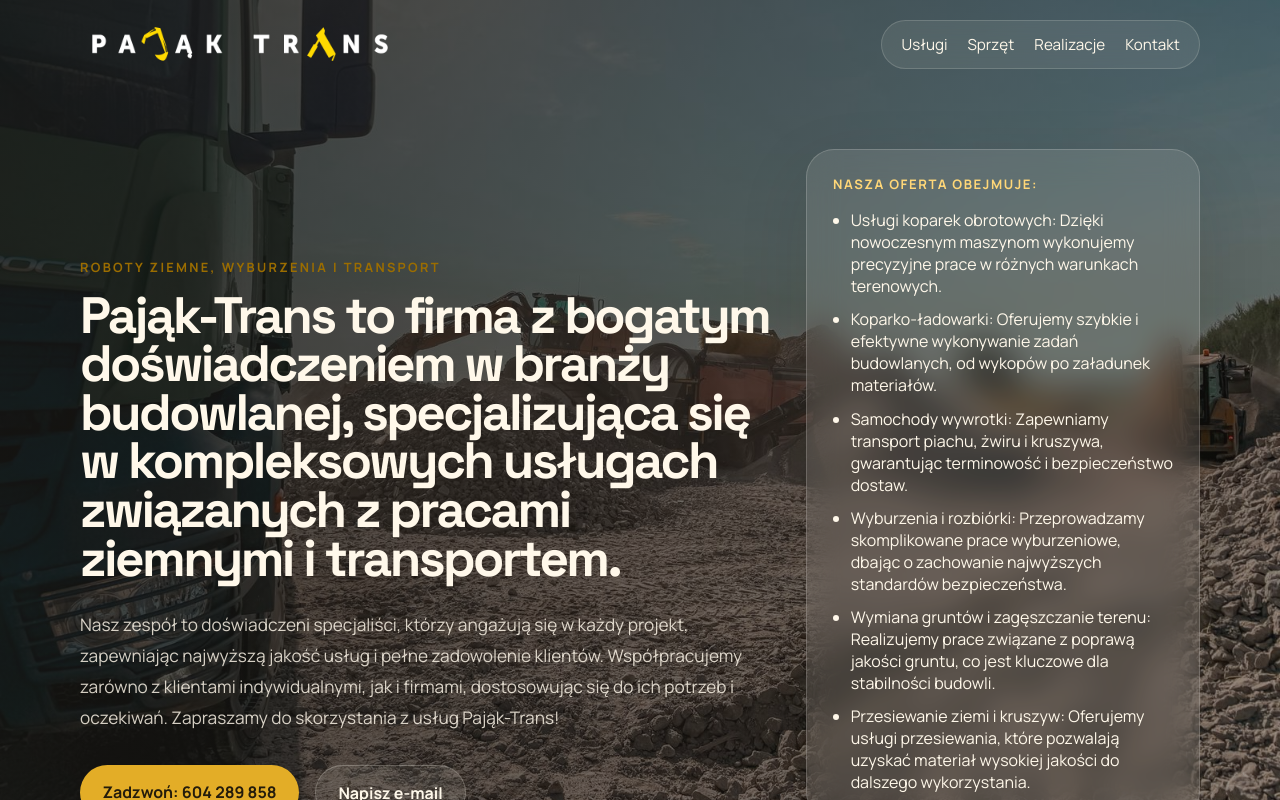
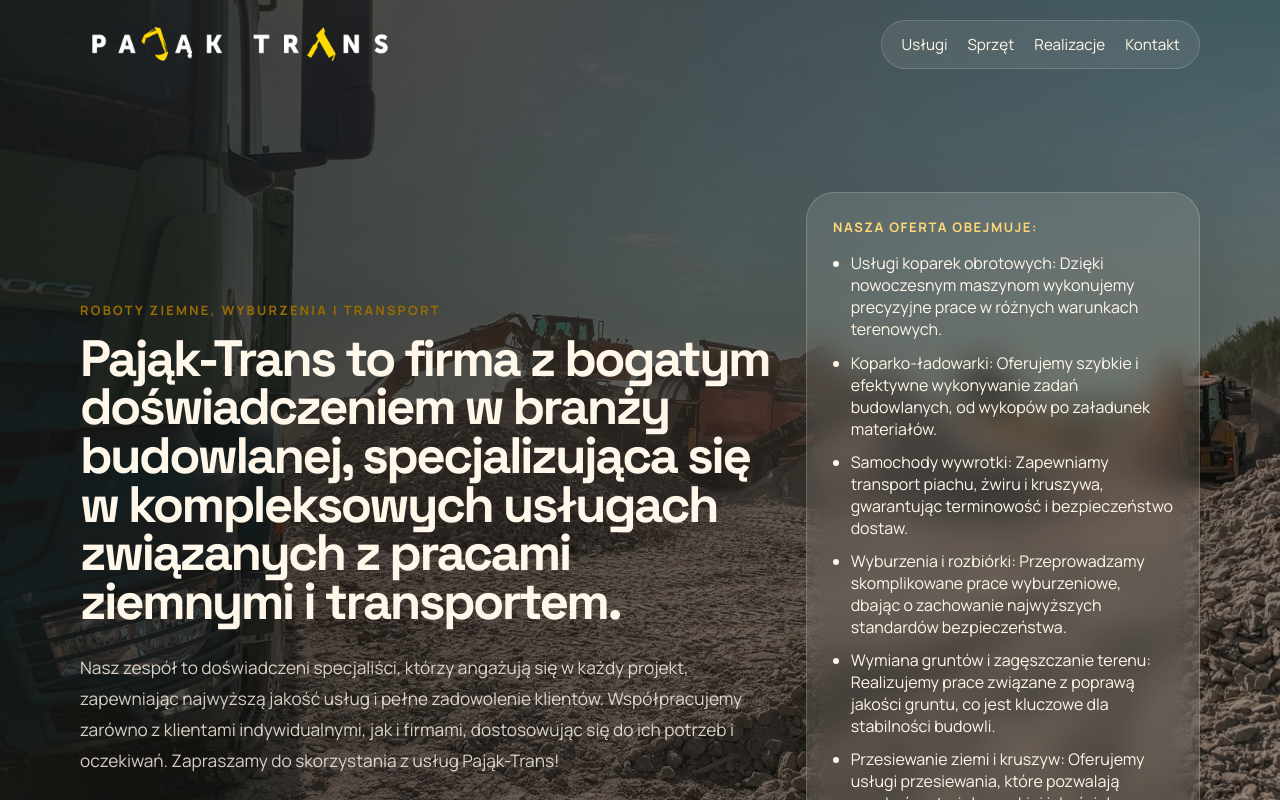
Before and after one commit to andrzejk82/pajakTrans, an Angular app in the folder pajak-trans-spa/: page / in a window 1280 px wide. Shown: the top 800 px of the page. Built offline with nearby package versions, Linux system fonts and the light colour scheme.

Commit message:
Refine hero panel styles: add `align-self`, adjust `margin-top`, and update child element spacing.

```diff
--- a/pajak-trans-spa/src/app/app.component.scss
+++ b/pajak-trans-spa/src/app/app.component.scss
@@ -181,12 +181,14 @@
 }
 
 .hero__panel {
+  align-self: start;
   backdrop-filter: blur(16px);
   background: rgba(255, 250, 242, 0.1);
   border: 1px solid rgba(255, 250, 242, 0.18);
   border-radius: 28px;
   box-shadow: var(--shadow);
   color: #fff8ea;
+  margin-top: 2.7rem;
   padding: 1.6rem;
 
   ul {
@@ -537,6 +539,10 @@
     border-radius: 24px;
   }
 
+  .hero__panel {
+    margin-top: 0;
+  }
+
   .gallery__grid {
     grid-template-columns: repeat(2, minmax(0, 1fr));
   }
```
